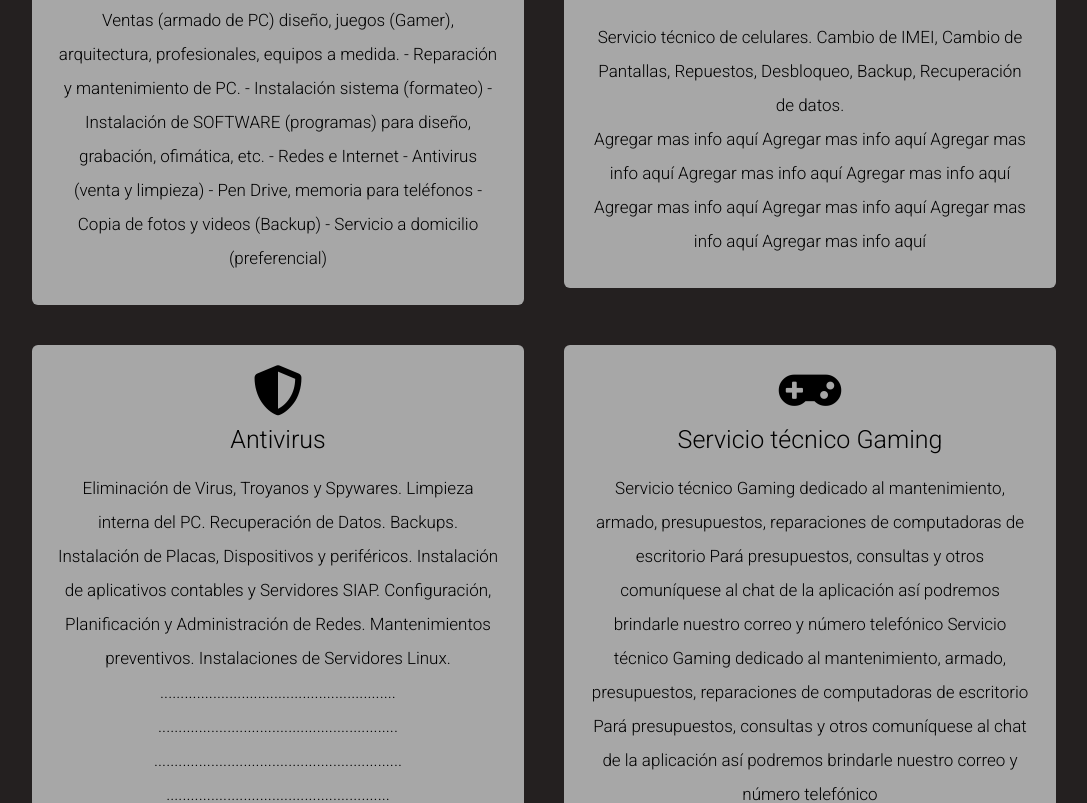
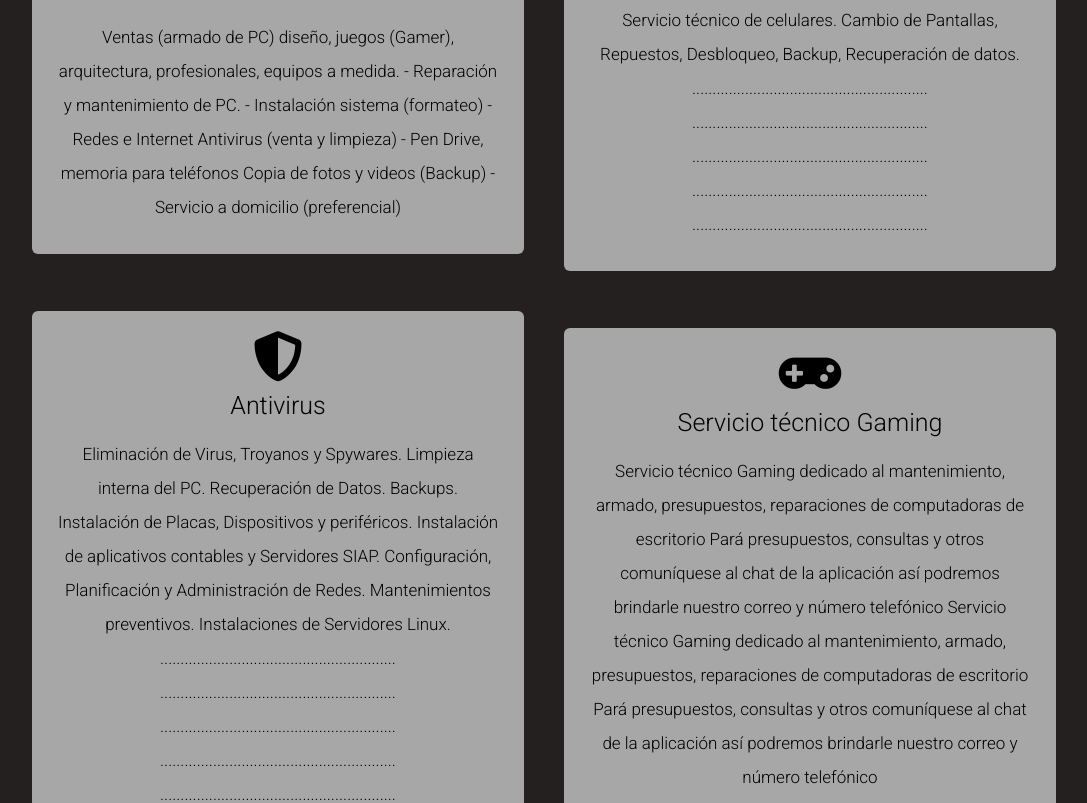
Before and after one commit to Pentellmdz/web, a plain HTML site: page index.html in a window 1280 px wide. Shown: the part 1650-2453 px from the top of the page, without its empty margins (96-1183 px from the left). Drawn offline with nearby package versions, Linux system fonts and the light colour scheme; some packages are replaced by stand-ins of ours; a script that the page names is missing.

Commit message:
Add files via upload

```diff
--- a/index.html
+++ b/index.html
@@ -170,11 +170,9 @@
                 <p>
                   Ventas (armado de PC) diseño, juegos (Gamer), arquitectura,
                   profesionales, equipos a medida. - Reparación y mantenimiento
-                  de PC. - Instalación sistema (formateo) - Instalación de
-                  SOFTWARE (programas) para diseño, grabación, ofimática, etc. -
-                  Redes e Internet - Antivirus (venta y limpieza) - Pen Drive,
-                  memoria para teléfonos - Copia de fotos y videos (Backup) -
-                  Servicio a domicilio (preferencial)
+                  de PC. - Instalación sistema (formateo) - Redes e Internet
+                  Antivirus (venta y limpieza) - Pen Drive, memoria para teléfonos
+                  Copia de fotos y videos (Backup) - Servicio a domicilio (preferencial)
                 </p>
               </div>
             </div>
@@ -186,13 +184,15 @@
               <div class="text">Celulares</div>
               <div class="textoServ">
                 <p>
-                  Servicio técnico de celulares. Cambio de IMEI, Cambio de
-                  Pantallas, Repuestos, Desbloqueo, Backup, Recuperación de
+                  Servicio técnico de celulares. Cambio de Pantallas,
+                  Repuestos, Desbloqueo, Backup, Recuperación de
                   datos.
                   <br />
-                  Agregar mas info aquí Agregar mas info aquí Agregar mas info
-                  aquí Agregar mas info aquí Agregar mas info aquí Agregar mas
-                  info aquí Agregar mas info aquí Agregar mas info aquí Agregar mas info aquí
+                  ..........................................................
+                  ..........................................................
+                  ..........................................................
+                  ..........................................................
+                  ..........................................................
                 </p>
               </div>
             </div>
@@ -211,9 +211,10 @@
                   Administración de Redes. Mantenimientos preventivos.
                   Instalaciones de Servidores Linux.
                   ..........................................................
-                  ...........................................................
-                  .............................................................
-                  .......................................................
+                  ..........................................................
+                  ..........................................................
+                  ..........................................................
+                  ..........................................................
                 </p>
               </div>
             </div>
```
